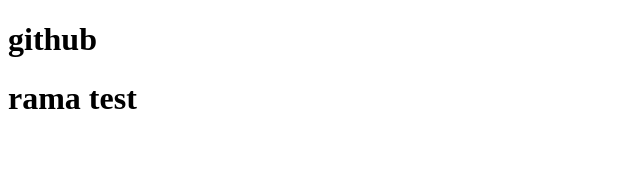
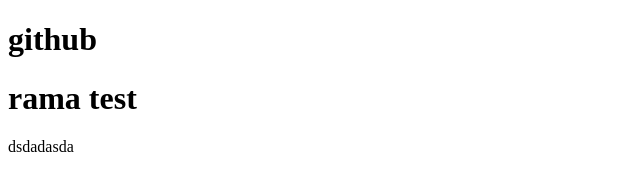
Before and after one commit to ddeivi/gitprueba, a plain HTML site: page index.html in a window 1280 px wide. Shown: the full height of the page, 0-640 px from the left. Drawn offline with Linux system fonts and the light colour scheme.

Commit message:
commit desde vscode

```diff
--- a/index.html
+++ b/index.html
@@ -12,6 +12,7 @@
 
     <div class="">
         <h1>rama test </h1>
+        <p>dsdadasda</p>
     </div>
 
 </body>
```
